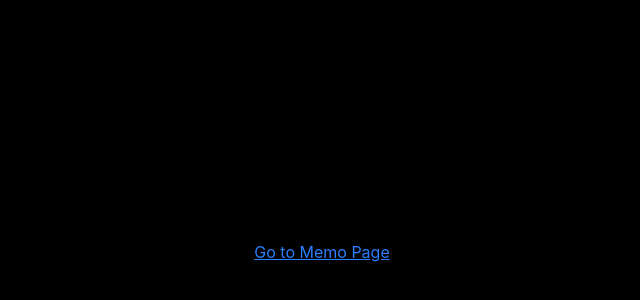
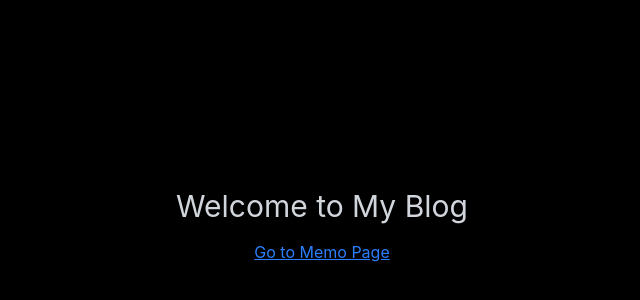
Before and after one commit to redipercep/redipercep.github.io, a React (Create React App) app: page / in a window 1280 px wide. Shown: the part 174-474 px from the top of the page, without its empty margins (318-958 px from the left). Built offline with nearby package versions, Linux system fonts and the light colour scheme.

Commit message:
Home 텍스트 색상 수정

```diff
--- a/src/pages/Home.tsx
+++ b/src/pages/Home.tsx
@@ -4,7 +4,7 @@ import {Link} from 'react-router-dom';
 function Home() {
     return (
         <div className="flex flex-col items-center justify-center h-screen">
-            <h1 className="text-3xl mb-4">Welcome to My Blog</h1>
+            <h1 className="text-3xl mb-4 text-gray-300">Welcome to My Blog</h1>
             <Link to="/memo" className="text-blue-500 underline">
                 Go to Memo Page
             </Link>
```
